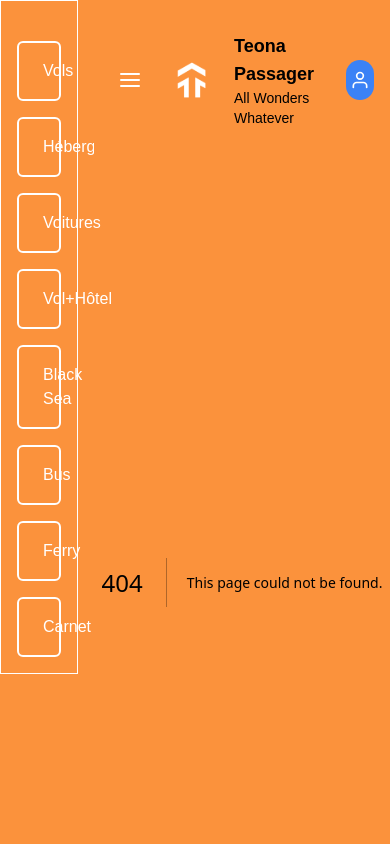
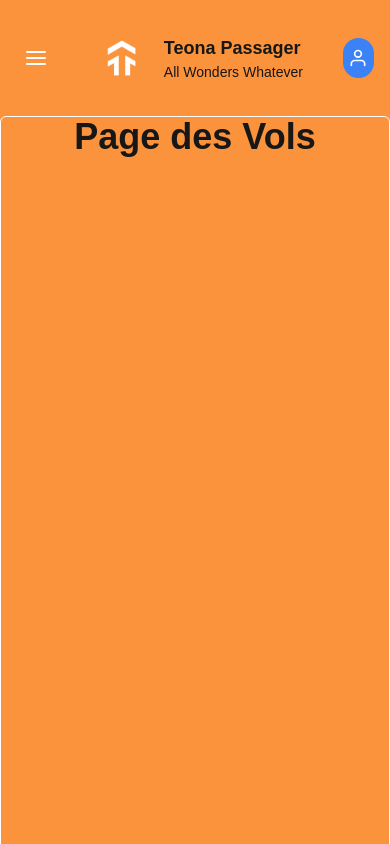
Before and after one commit to Behind-Game-Group/TeonaPassenger, a Next.js app: page /vols in a window 390 px wide. Before the commit this address had no page. Shown: the top 844 px of the page. Built offline with nearby package versions, Linux system fonts and the light colour scheme.

Commit message:
le bouton burger apparait seulement en mobile; la barre latéral est placé sous le header; les éléments de la homepage sont recentrés; création d'une page vols.

```diff
--- a/app/components/HomePage.tsx
+++ b/app/components/HomePage.tsx
@@ -1,20 +1,24 @@
-"use client"; // Directive pour indiquer que ce fichier doit être traité comme un composant client
+"use client";
 
-import React from "react";
+import React, { useState } from "react";
 import SearchBar from "./SearchBar";
 import { FaPlane, FaHotel, FaCar, FaShip } from "react-icons/fa";
 import InteractiveMap from "./InteractiveMap";
 
 const HomePage = () => {
-    return (
-        <div className="flex flex-col items-center bg-orange-400 border border-white rounded-md min-h-screen">
+  const [isSidebarVisible] = useState(true);
 
+  return (
+    <div
+      className={`flex flex-col items-center bg-orange-400 border border-white rounded-md min-h-screen `}
+    >
+      {/* Barre de recherche */}
+      <div className="lg:ml-64">
+      <SearchBar />
+      </div>
 
-          {/* Barre de recherche */}
-          <SearchBar />
-
-          {/* Section "Ce que Teona vous propose" */}
-      <div className="w-full max-w-6xl mt-10">
+      {/* Section "Ce que Teona vous propose" */}
+      <div className="w-full max-w-6xl mt-10 px-4 lg:ml-64">
         <h2 className="text-2xl text-black font-bold text-center mb-6">
           Ce que Teona vous propose
         </h2>
@@ -25,7 +29,7 @@ const HomePage = () => {
             <p className="text-center font-semibold">Réservez vos vols</p>
           </div>
 
-          {/* Jebergements */}
+          {/* Hébergements */}
           <div className="flex flex-col items-center p-4 bg-white shadow-md rounded-lg">
             <FaHotel size={40} className="text-blue-500 mb-4" />
             <p className="text-center font-semibold">Trouvez des hébergements</p>
@@ -44,7 +48,9 @@ const HomePage = () => {
           </div>
         </div>
       </div>
-      <InteractiveMap />
+
+      {/* Carte interactive */}
+        <InteractiveMap isSidebarVisible={isSidebarVisible} />
     </div>
   );
 };
--- a/app/components/InteractiveMap.tsx
+++ b/app/components/InteractiveMap.tsx
@@ -1,15 +1,21 @@
 "use client";
 
-import React, { useEffect, useRef, useMemo } from "react";
+import React, { useEffect, useRef, useMemo, useLayoutEffect } from "react";
 import mapboxgl from "mapbox-gl";
 import "mapbox-gl/dist/mapbox-gl.css";
 
-mapboxgl.accessToken = "pk.eyJ1IjoibWFydGludjk2IiwiYSI6ImNtNGdzemhoZzAzMGQyaXNndnN6dmpzdm4ifQ.TPhbyyQf-DvQ4hMsNAtzTg";
+mapboxgl.accessToken =
+  "pk.eyJ1IjoibWFydGludjk2IiwiYSI6ImNtNGdzemhoZzAzMGQyaXNndnN6dmpzdm4ifQ.TPhbyyQf-DvQ4hMsNAtzTg";
 
-const InteractiveMap = () => {
+const InteractiveMap = ({
+  isSidebarVisible,
+}: {
+  isSidebarVisible: boolean;
+}) => {
   const mapContainerRef = useRef<HTMLDivElement | null>(null);
+  const mapRef = useRef<mapboxgl.Map | null>(null);
 
-  // Markers déclarés avec useMemo
+  // Définir les markers
   const markers = useMemo(
     () => [
       { id: 1, position: [37.6173, 55.7558] as [number, number] }, // Russie
@@ -36,13 +42,26 @@ const InteractiveMap = () => {
       new mapboxgl.Marker().setLngLat(position).addTo(map);
     });
 
+    mapRef.current = map;
+
     return () => map.remove();
   }, [markers]);
+
+  useLayoutEffect(() => {
+    if (mapRef.current) {
+      mapRef.current.resize();
+    }
+  }, [isSidebarVisible]);
 
   return (
     <div
       ref={mapContainerRef}
-      className="w-full h-[500px] rounded-lg shadow-lg border border-gray-300 mt-6"
+      className={`transition-all h-[500px] rounded-lg shadow-lg border border-gray-300 mt-6
+        ${
+          isSidebarVisible ? "md:w-[calc(100%-300px)]" : "md:w-full"
+        } // Garder la taille en grand écran
+        md:ml-[256px] // Garder le décalage de la barre latérale
+        w-full`} // S'assurer que la carte prend toute la largeur en mobile
     ></div>
   );
 };
--- a/app/components/SearchBar.tsx
+++ b/app/components/SearchBar.tsx
@@ -27,14 +27,14 @@ const SearchBar = () => {
         <input
           type="text"
           placeholder="Aéroport départ"
-          className="px-4 py-2 border rounded-md max-w-[170px] sm:w-1/2 md:w-1/4"
+          className="px-4 py-2 border rounded-md max-w-[200px] sm:w-1/2 md:w-1/4"
         />
 
         {/* Aéroport arrivée */}
         <input
           type="text"
           placeholder="Aéroport arrivée"
-          className="px-4 py-2 border rounded-md max-w-[170px] sm:w-1/2 md:w-1/4"
+          className="px-4 py-2 border rounded-md max-w-[200px] sm:w-1/2 md:w-1/4"
         />
 
         {/* Date aller */}
@@ -42,7 +42,7 @@ const SearchBar = () => {
           selected={departureDate}
           onChange={handleDepartureDateChange}
           dateFormat="yyyy/MM/dd"
-          className="px-4 py-2 border rounded-md min-w-[200px] sm:w-1/2 md:w-1/4"
+          className="px-4 py-2 border rounded-md min-w-[170px] sm:w-1/2 md:w-1/4"
           placeholderText="Date d'aller"
           locale="fr"
         />
@@ -52,7 +52,7 @@ const SearchBar = () => {
           selected={returnDate}
           onChange={handleReturnDateChange}
           dateFormat="yyyy/MM/dd"
-          className="flex-1 min-w-[200px] px-4 py-2 border rounded-md"
+          className="px-4 py-2 border rounded-md min-w-[200px] sm:w-1/2 md:w-1/4"
           placeholderText="Date de retour"
           locale="fr"
         />
--- a/app/layout.tsx
+++ b/app/layout.tsx
@@ -1,27 +1,41 @@
-"use client"; // indique que c'est un composant client ça ne marche pas sans ça
-
-import { ReactNode, useState } from "react";
+"use client"; // indique que c'est un composant client
+import { ReactNode, useState, useEffect, useRef } from "react";
 import Image from "next/image"; // Importation du composant Image de Next.js
-import {
-  FiMenu,
-  FiUser,
-  FiHome,
-  FiSun,
-  FiTruck,
-  FiTag,
-} from "react-icons/fi"; // Importation des icônes
-import { FaShip, FaPlane } from 'react-icons/fa';
-import { AiOutlineCar } from 'react-icons/ai';
+import { FiMenu, FiUser, FiHome, FiSun, FiTruck, FiTag } from "react-icons/fi"; // Importation des icônes
+import { FaShip, FaPlane } from "react-icons/fa";
+import { AiOutlineCar } from "react-icons/ai";
 import { metadata } from "./metadata"; // Importation du fichier metadata
 import "./globals.css"; // importation du style
+import Link from "next/link";
 
 export default function RootLayout({ children }: { children: ReactNode }) {
-  // Gestion de l'état barre latérale
-  const [isSidebarVisible, setIsSidebarVisible] = useState(true);
+  // Gestion de l'état de la barre latérale
+  const [isSidebarVisible, setIsSidebarVisible] = useState(false);
+
+  // Référence à la barre latérale pour détecter les clics à l'extérieur
+  const sidebarRef = useRef<HTMLDivElement>(null);
 
   const toggleSidebar = () => {
     setIsSidebarVisible((prev) => !prev);
   };
+
+  // Fermeture de la barre latérale si l'utilisateur clique à l'extérieur
+  useEffect(() => {
+    const handleClickOutside = (event: MouseEvent) => {
+      if (
+        sidebarRef.current &&
+        !sidebarRef.current.contains(event.target as Node)
+      ) {
+        setIsSidebarVisible(false);
+      }
+    };
+
+    document.addEventListener("mousedown", handleClickOutside);
+
+    return () => {
+      document.removeEventListener("mousedown", handleClickOutside);
+    };
+  }, []);
 
   return (
     <html lang="fr">
@@ -31,21 +45,24 @@ export default function RootLayout({ children }: { children: ReactNode }) {
         <title>{metadata.title}</title>
         <meta name="description" content={metadata.description} />
       </head>
-      <body className="flex -min-h-screen bg-orange-400 m-0">
-        {/* Barre latéral */}
-        {isSidebarVisible && (
-  <aside className="w-1/5 bg-orange-400 text-white p-4 mr-4 border border-white h-full">
+      <body className="flex min-h-screen bg-orange-400 m-0">
+        {/* Menu latéral */}
+        <aside
+          ref={sidebarRef}
+          className={`${
+            isSidebarVisible ? "translate-x-0" : "-translate-x-full"
+          } fixed top-0 left-0 w-64 h-full bg-orange-400 text-white p-4 border-r-2 border-white transform transition-transform lg:translate-x-0 lg:top-[117px] lg:absolute z-50 lg:z-auto`}
+        >
           <h1 className="font-bold text-xl mb-6"></h1>
           <nav>
             <ul className="space-y-4">
               <li>
-          <a
-            href="#"
-            className="flex items-center p-4 border-2 border-white rounded-md hover:bg-white hover:text-orange-400 transition-colors"
-          >
+                <Link href="/vols" passHref className="flex items-center p-4 border-2 border-white rounded-md hover:bg-white hover:text-orange-400 transition-colors">
+
                     <FaPlane size={20} className="mr-2" />
                     Vols
-          </a>
+
+                </Link>
               </li>
               <li>
                 <a
@@ -113,17 +130,20 @@ export default function RootLayout({ children }: { children: ReactNode }) {
             </ul>
           </nav>
         </aside>
-)}
 
         {/* Contenu principal */}
-        <main className="flex-1">
+        <main
+          className={`flex-1 ${
+            isSidebarVisible ? "ml-64" : "ml-0"
+          } transition-all duration-300`}
+        >
           {/* Header avec bouton burger */}
           <header className="flex items-center justify-between bg-orange-400 p-4">
-            {/* Bouton Burger */}
+            {/* Bouton Burger, visible seulement sur mobile */}
             <button
               type="button"
               onClick={toggleSidebar}
-              className="text-white p-2"
+              className="text-white p-2 lg:hidden"
               aria-label="Afficher/masquer la barre latérale"
             >
               <FiMenu size={24} />
@@ -132,16 +152,16 @@ export default function RootLayout({ children }: { children: ReactNode }) {
             {/* Logo et titre */}
             <header className="flex items-center justify-center w-full bg-orange-400 p-4">
               {/* conteneur */}
-              <div className="flex items-center space-x-4">
+              <Link href={"/"} passHref className="flex items-center space-x-4">
                 <Image src="/logo.svg" alt="Logo" width={52} height={52} />
                 <div className="flex flex-col items-start">
                   <span className="font-bold text-lg">Teona Passager</span>
                   <span className="text-sm">All Wonders Whatever</span>
                 </div>
-              </div>
+              </Link>
             </header>
 
-            {/* Icone profil */}
+            {/* Icône profil */}
             <a
               href="#"
               className="w-10 h-10 rounded-full bg-blue-500 flex items-center justify-center"
@@ -152,7 +172,13 @@ export default function RootLayout({ children }: { children: ReactNode }) {
           </header>
 
           {/* Contenu de la page */}
+          <div
+            className={`${
+              isSidebarVisible ? "ml-64" : "ml-0"
+            } transition-all duration-300`}
+          >
             {children}
+          </div>
         </main>
       </body>
     </html>
--- /dev/null
+++ b/app/vols/page.tsx
@@ -0,0 +1,12 @@
+// app/vols/page.tsx
+import React from 'react';
+
+const VolsPage = () => {
+  return (
+    <div className="className={`flex flex-col items-center bg-orange-400 border border-white rounded-md min-h-screen `">
+      <h1 className="text-4xl font-bold text-center">Page des Vols</h1>
+    </div>
+  );
+};
+
+export default VolsPage;
```
Lines whose indentation alone changed are shown as unchanged.
